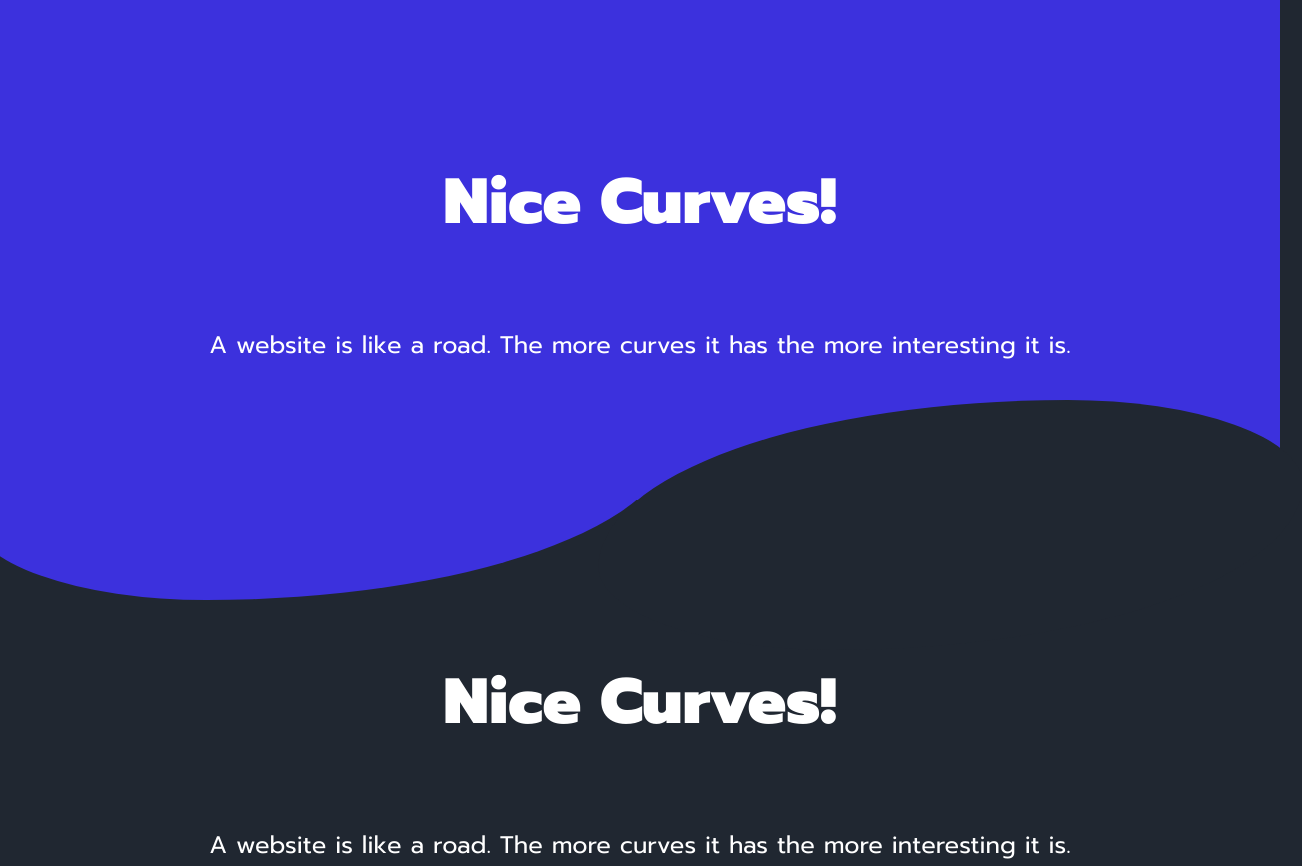
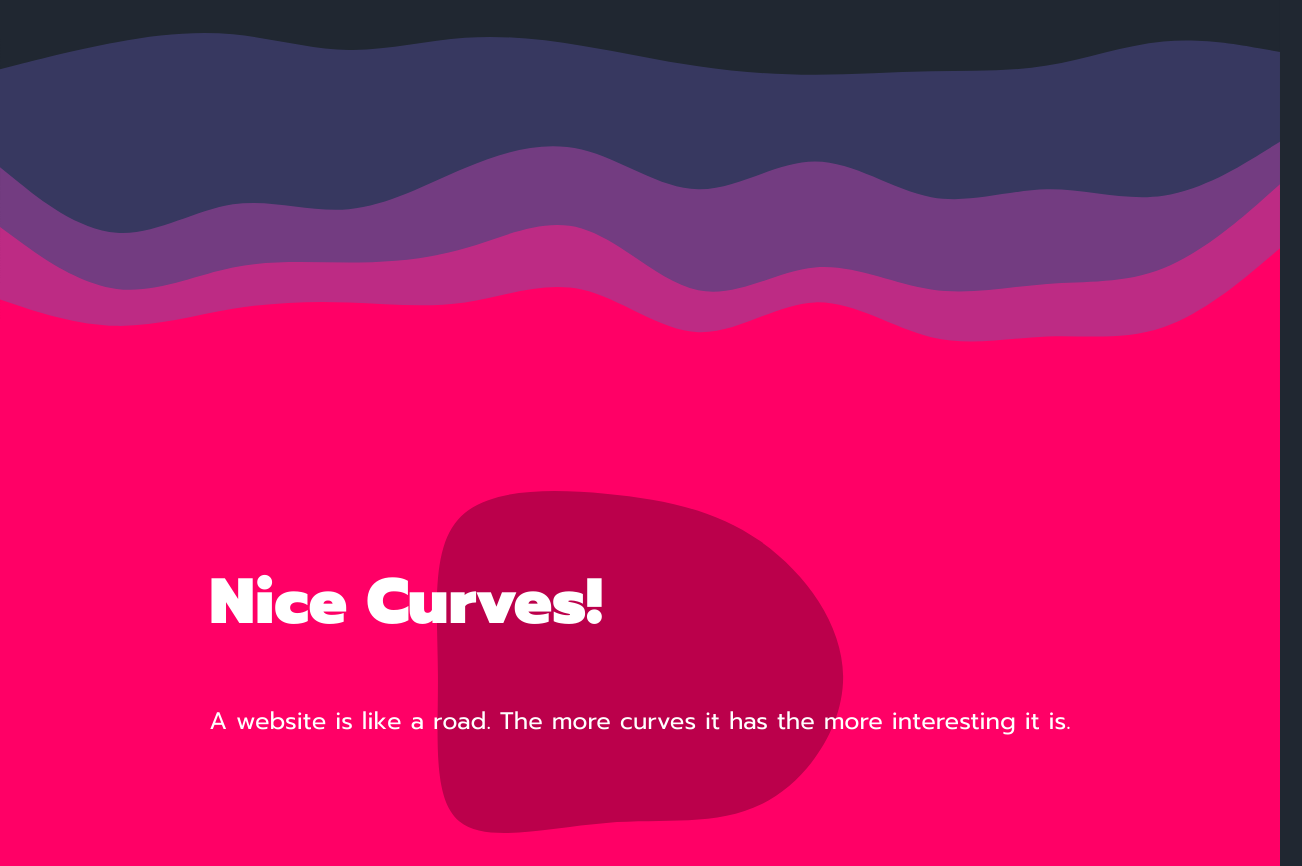
Before and after one commit to aidan-hubley/portfolio, a plain HTML site: page index.html in a window 1280 px wide. Shown: the top 866 px of the page, 1302 px wide, since content can reach past the window. Drawn offline with Linux system fonts and the light colour scheme; a script that the page names is missing.

Commit message:
commented

```diff
--- a/index.html
+++ b/index.html
@@ -162,7 +162,7 @@
     </style>
   </head>
   <body>
-    <section class="blue">
+    <!-- <section class="blue">
       <h1>Nice Curves!</h1>
       <p>A website is like a road. The more curves it has the more interesting it is.</p>
       <div class="curve"></div>
@@ -202,7 +202,7 @@
     <section>
       <h1>Nice Curves!</h1>
       <p>A website is like a road. The more curves it has the more interesting it is.</p>
-    </section>
+    </section> -->
 
     <div class="spacer layer2 flip"></div>
 
```
